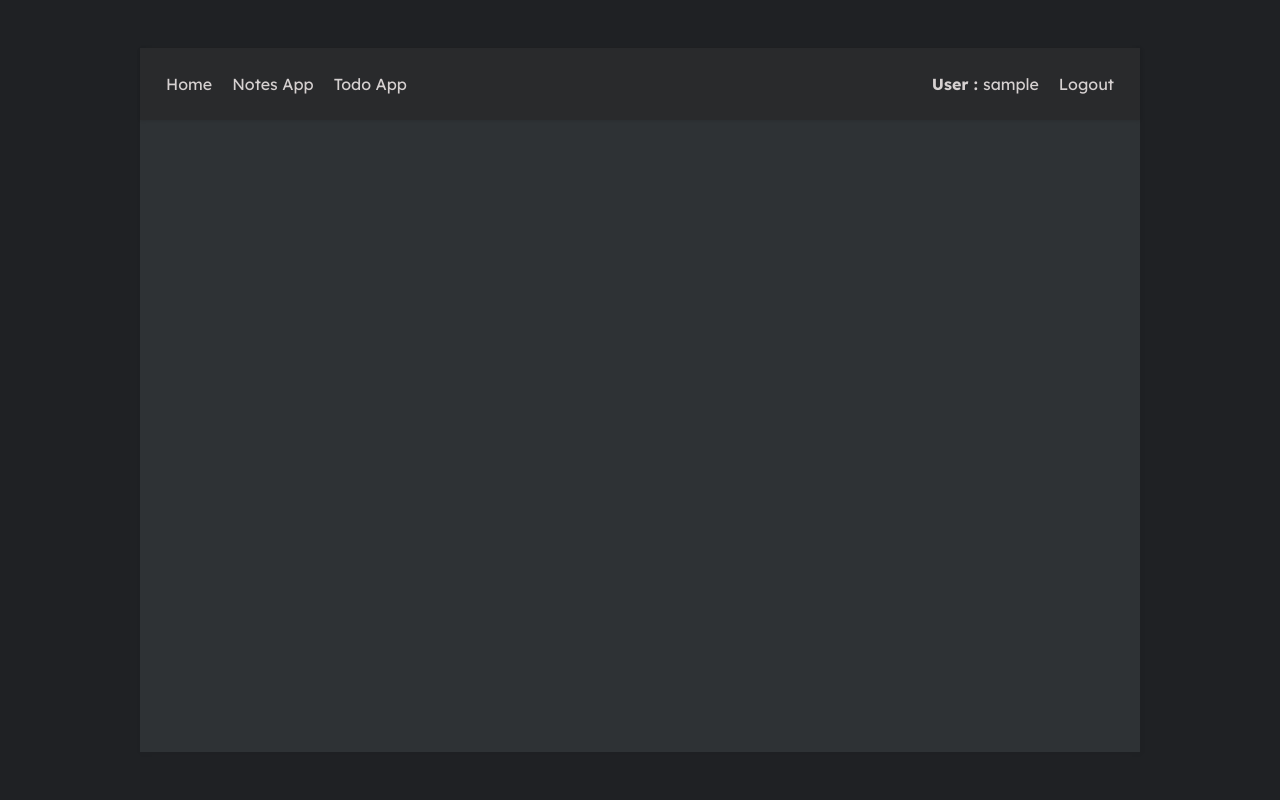
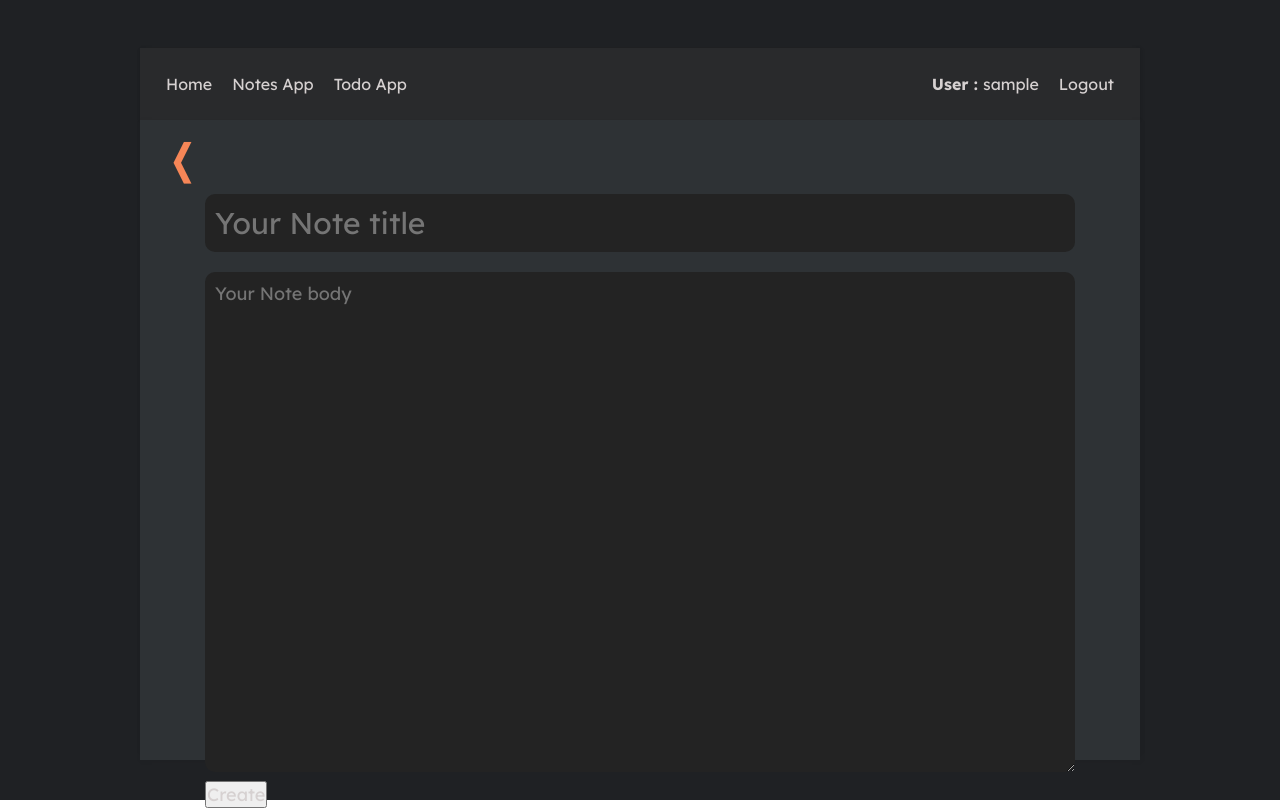
Before and after one commit to skmishraRoot/Notes_and_todo_frontend_with_React, a React (Create React App) app: page /home/notes/create in a window 1280 px wide. Built offline with nearby package versions, Linux system fonts and the light colour scheme; sample sign-in values are in the browser's storage.

Commit message:
Addin create and delete

```diff
--- a/src/App.css
+++ b/src/App.css
@@ -124,18 +124,28 @@ a {
   font-size: 45px;
   color: #f68657;
 }
+.todoback-header{
+  font-size: 40px;
+  color: #f68657;
+  padding-bottom: 10px;
+}
 
-.note-body,
-.todo-body{
+.todo-body,
+.note-body{
   padding-left: 50px;
   padding-right: 50px;
 }
+
+
 .note-title,
 .todo-title{
   font-size: 30px;
   width: 100%;
   background: none;
   border:none;
+  background-color: #232323;
+  border-radius: 10px;
+  padding: 10px;
   color: white;
   margin-bottom: 20px;
 }
@@ -143,16 +153,28 @@ a {
   font-size: 18px;
 }
 
+
 .note-content{
   background: none;
   border:none;
   width: 100%;
-  height: 700px;
+  height: 500px;
+  min-height: auto;
   text-decoration: none;
   padding-left: 20px;
   padding-right:20px;
+  background-color: #232323;
+  border-radius: 10px;
+  padding: 10px;
 }
-
+.todo-checkbox{
+  top: 0;
+  left: 0;
+  height: 25px;
+  width: 25px;
+  background-color: #eee;
+  padding: 25px;
+}
 
 /* NOTES STYLES */
 
--- a/src/App.js
+++ b/src/App.js
@@ -13,7 +13,7 @@ import Register from './pages/Register';
 import PrivateRoutes from './utils/PrivateRoute';
 import { AuthProvider } from './context/AuthContext';
 import Addnotes from './components/Addnotes';
-
+import Addtask from './components/Addtask';
 
 
 
@@ -33,7 +33,7 @@ const App = () => {
               <Route path='/home/notes/:id' element={<Note/>}/>
               <Route path='/home/todo/:id' element={<Task/>}/>
               <Route path='/home/notes/create' element={<Addnotes/>}/>
-              <Route path='/home/todo/create' element={<Task/>}/>
+              <Route path='/home/todo/create' element={<Addtask/>}/>
               {/*  our auth routes */}
             </Route>
             <Route path='/login' element={<Login/>}/>
--- a/src/components/Addnotes.js
+++ b/src/components/Addnotes.js
@@ -1,16 +1,44 @@
-import React from 'react'
+import React, { useContext, useEffect, useState } from 'react'
 import { useNavigate } from 'react-router'
+import Authcontext from '../context/AuthContext';
 
 
 
 // addnote function
 const Addnotes = () => {
-
+  const navigate = useNavigate();
+  const {user} = useContext(Authcontext)
+  const [note, setnote] = useState(null)
+  const create_note = async(e) => {
+    e.preventDefault()
+    const response = await fetch('https://django-server-production-d333.up.railway.app/api/notes/create/',{
+      method:'PATCH',
+      headers:{
+        'Content-Type':'application/json'
+      },
+      body:JSON.stringify({'title':e.target.createtitle.value, 'content':e.target.createcontent.value, 'user':user.user_id})
+    })
+    if (response.status === 200){
+      navigate('/home/notes')
+    }else{
+      alert('Something went wrong.please try again.')
+    }
+    const data = await response.json()
+    setnote(data)
+  }
   return (
-    <div className='app-body'>
-
-
+    <div className='note'>
+    <div className='note-header'>
+      <h1 onClick={()=>navigate(-1)}>&#10092;</h1>
     </div>
+    <div className='note-body'>
+     <form onSubmit={create_note}>
+        <input className='note-title' placeholder='Your Note title' name='createtitle'/>
+        <textarea className='note-content'  placeholder='Your Note body' name='createcontent'></textarea>
+        <button type='submit'>Create</button>
+     </form>
+    </div>
+  </div>
   )
 }
 
--- /dev/null
+++ b/src/components/Addtask.js
@@ -0,0 +1,46 @@
+import React, { useContext, useState } from 'react'
+import { useNavigate } from 'react-router'
+import Authcontext from '../context/AuthContext';
+
+
+
+// addnote function
+const Addtask = () => {
+
+  const navigate = useNavigate();
+  const {user} = useContext(Authcontext)
+//   const [task, settask] = useState(null)
+  const create_task = async(e) => {
+    e.preventDefault()
+    const response = await fetch('https://django-server-production-d333.up.railway.app/api/todo/create/',{
+      method:'POST',
+      headers:{
+        'Content-Type':'application/json'
+      },
+      body:JSON.stringify({'task':e.target.createtask.value, 'completed':e.target.createstatus.value, 'user':user.user_id})
+    })
+    if (response.status === 201){
+      navigate('/home/todo')
+    }else{
+      alert('Something went wrong.please try again.')
+    }
+    const data = await response.json()
+    // settask(data)
+  }
+  return (
+    <div className='todo'>
+    <div className='todoback-header'>
+      <h1 onClick={()=>navigate(-1)}>&#10092;</h1>
+    </div>
+    <div className='todo-body'>
+     <form className='todo-form' onSubmit={create_task}>
+        <input className='todo-title' placeholder='Your Note title' name='createtask'/>
+        <input className='todo-checkbox' name='createstatus' type='checkbox'/>
+        <button type='submit'>Create</button>
+     </form>
+    </div>
+  </div>
+  )
+}
+
+export default Addtask
--- a/src/components/Note.js
+++ b/src/components/Note.js
@@ -1,7 +1,9 @@
-import React, { useEffect, useState } from 'react'
+import React, { useContext, useEffect, useState } from 'react'
 import { useNavigate, useParams } from 'react-router'
+import Authcontext from '../context/AuthContext'
 
 const Note = () => {
+  const {user} = useContext(Authcontext)
   // getting url id from useparams hook
   const params = useParams()
   const navigate = useNavigate()
@@ -15,6 +17,40 @@ const Note = () => {
     setNote(data)
   }
 
+  // update note working
+  const update_note = async(e) => {
+    const response = await fetch(`https://django-server-production-d333.up.railway.app/api/notes/update/${params.id}`,{
+      method:'PATCH',
+      headers:{
+        'Content-Type':'application/type'
+      },
+      body:JSON.stringify({'id':params.id,'title':e.target.title.value,'content':e.target.content.value,'user':user.user_id})
+    })
+    const data = await response.json()
+    if (response.status === 200 ){
+      navigate('/home/notes')
+    }else{
+      alert('Something wrong')
+    }
+  }
+
+  const delete_note = async() => {
+    const response = await fetch(`https://django-server-production-d333.up.railway.app/api/notes/delete/${params.id}`,{
+      method:'DELETE',
+      headers:{
+        'Content-Type':'application/json'
+      },
+    })
+    const data = await response.json()
+    console.log(response)
+    if (response.status === 200 ){
+      navigate('/home/notes')
+    }else if (response.status === 204 ) {
+      navigate('/home/notes')
+    }else{
+      alert('Something wrong')
+    }
+  }
   // use effect
   useEffect(() => {
     get_Note()
@@ -26,10 +62,12 @@ const Note = () => {
         <h1 onClick={()=>navigate(-1)}>&#10092;</h1>
       </div>
       <div className='note-body'>
-        <form>
-          {Note && <input className='note-title' defaultValue={Note.title}/>}
-          {Note && <textarea className='note-content' defaultValue={Note.content}></textarea>}
+        <form onSubmit={update_note}>
+          {Note && <input className='note-title' name='title' defaultValue={Note.title}/>}
+          {Note && <textarea className='note-content' name='content' defaultValue={Note.content}></textarea>}
+          <button type='submit'>Done</button>
         </form>
+        <button onClick={delete_note}>Delete</button>
       </div>
     </div>
   )
--- a/src/pages/Notes.js
+++ b/src/pages/Notes.js
@@ -26,11 +26,9 @@ const Notes = () => {
         </h1>
       </div>
       <div className='notes-list'>
-        <h3 className='notes-list-item'>
         {Notes.map((note, index) => (
-          <Link to={`/home/notes/${note.id}`} key={index}>{note.title}</Link>
+          <Link to={`/home/notes/${note.id}`} key={index}> <h3 className='notes-list-item'>{note.title}</h3></Link>
         ))}
-        </h3>
       </div>
     </div>
   )
--- a/src/pages/Todolist.js
+++ b/src/pages/Todolist.js
@@ -10,7 +10,6 @@ const Todolist = () => {
   const Retrive_Tasks = async () => {
     const response = await fetch('https://django-server-production-d333.up.railway.app/api/todo/')
     const data = await response.json()
-    console.log(data)
     setTasks(data)
   }
 
@@ -28,11 +27,9 @@ const Todolist = () => {
         </h1>
       </div>
       <div className='todo-list'>
-        <h3 className='todo-list-item'>
         {Tasks.map((task, index) => (
-        <Link to={`/home/todo/${task.id}`} key={index}>{task.task}</Link>
+        <Link to={`/home/todo/${task.id}`} key={index}><h3 className='todo-list-item'>{task.task}</h3></Link>
           ))}
-        </h3>
       </div>
     </div>
   )
```
